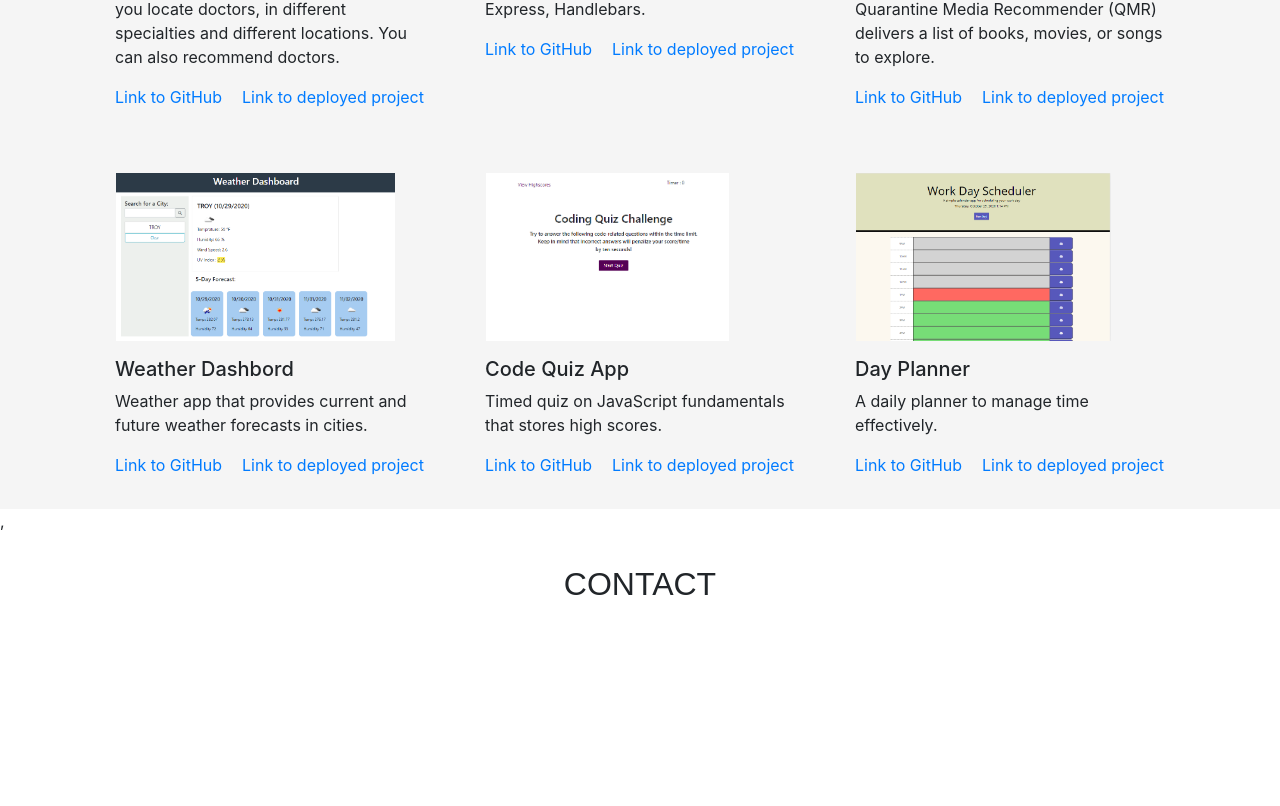
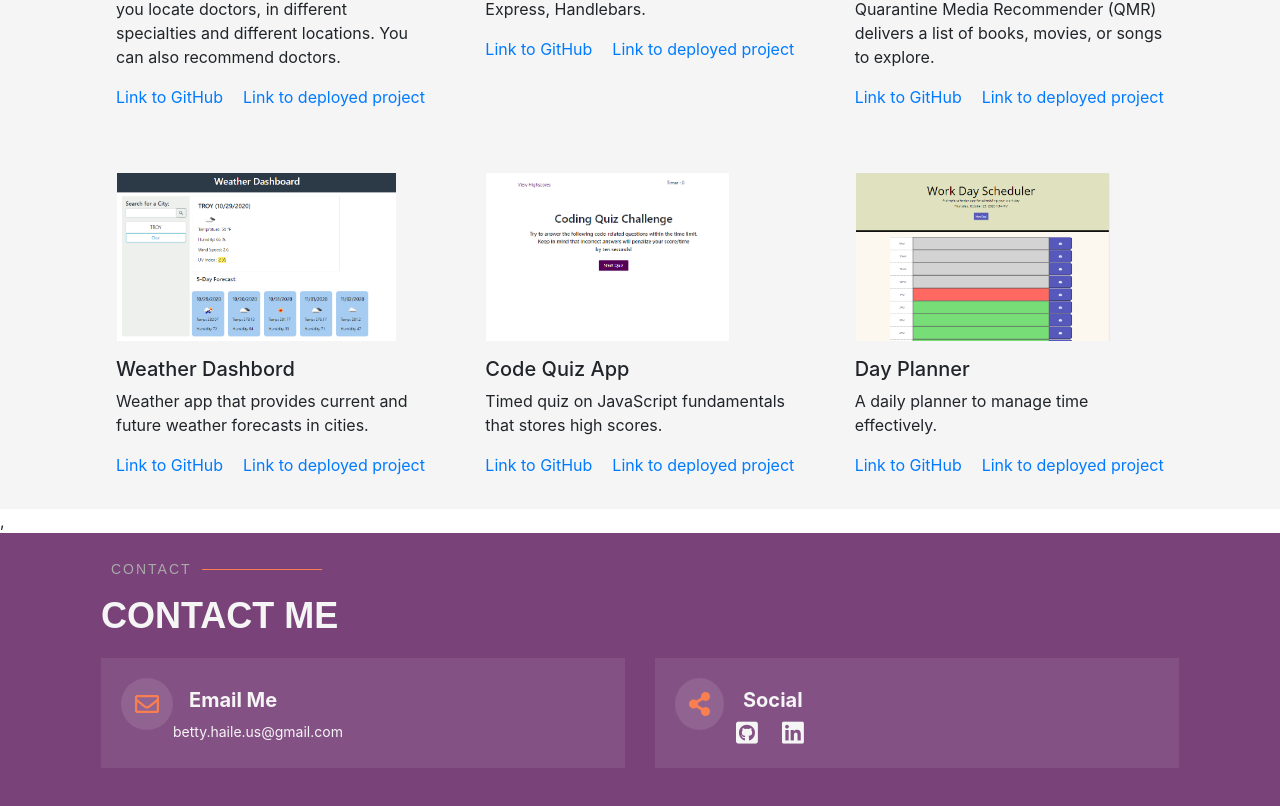
Before and after one commit to bettycode/React-Portfolio, a React (Create React App) app in the folder portfolio/: page /CONTACT in a window 1280 px wide. Shown: the part 1554-2360 px from the top of the page. Before the commit the page ends 2165 px from the top, so only its background shows below. Built offline with nearby package versions, Linux system fonts and the light colour scheme.

Commit message:
added contact me section

```diff
--- a/portfolio/public/index.html
+++ b/portfolio/public/index.html
@@ -15,6 +15,7 @@
       user's mobile device or desktop. See https://developers.google.com/web/fundamentals/web-app-manifest/
     -->
     <link rel="manifest" href="%PUBLIC_URL%/manifest.json" />
+    <link rel="stylesheet" href="https://cdnjs.cloudflare.com/ajax/libs/font-awesome/5.14.0/css/all.min.css">
     <!--
       Notice the use of %PUBLIC_URL% in the tags above.
       It will be replaced with the URL of the `public` folder during the build.
--- a/portfolio/src/components/Contact/Contact.css
+++ b/portfolio/src/components/Contact/Contact.css
@@ -0,0 +1,125 @@
+
+
+.info{
+
+    top: 100px;
+    bottom: auto;
+    opacity: 1;
+    padding-bottom: 45px;
+
+
+}
+/*
+.info-get{
+    overflow: hidden;
+    position: relative;
+    width: 100%;
+    top: 140px;
+
+    margin-left: 10rem;
+    margin-right: 10rem;
+    width: auto;
+    z-index: 2;
+    background:white;
+} */
+.info-title h2{
+    text-align: left;
+    font-size: 14px;
+    font-weight: 500;
+    padding: 10px;
+    padding-top:2rem;
+    line-height: 1px;
+    margin: 0 0 20px 0;
+    letter-spacing: 2px;
+    text-transform: uppercase;
+    color: #aaaaaa;
+    font-family: "Poppins", sans-serif;
+}
+.info-title h2::after{
+    content: "";
+    width: 120px;
+    height: 1px;
+    display: inline-block;
+    background:#F97F51;
+    margin: 4px 10px;
+}
+.info-title p{
+    margin: 0;
+    margin: -15px 0 15px 0;
+    font-size: 36px;
+    font-weight: 700;
+    text-transform: uppercase;
+    font-family: "Poppins", sans-serif;
+    color:whitesmoke;
+}
+
+@media (max-width:600px){
+.info-get{
+      margin-left: 0;
+      margin-right: 0;
+
+}
+}
+
+.row-info{
+    margin-top: 5rem;
+}
+.row{
+    padding-left: 1px;
+    padding-right: 1px;
+    margin: 0;
+}
+
+
+
+.item1{
+    align-items: stretch;
+    display: flex!important;
+
+}
+.item2{
+    align-items: stretch;
+    display: flex!important;
+
+}
+.cont-box{
+    color: #444444;
+    padding: 20px;
+    width: 100%;
+    background: rgba(255, 255, 255, 0.08);
+}
+
+
+.cont-box h3{
+    font-size: 20px;
+    color:whitesmoke;
+    font-weight: 700;
+    margin: 10px 0 8px 68px;
+}
+.cont-box p{
+    padding: 0;
+    color: whitesmoke;
+    line-height: 24px;
+    font-size: 14px;
+    margin: 5px 0 0 38px;
+}
+.cont-box i.sol{
+    font-size: 24px;
+    color:#F97F51 ;
+    border-radius: 50%;
+    padding: 14px;
+    float: left;
+    background: rgba(255, 255, 255, 0.1);
+
+}.cont-box .small-sol a{
+    font-size: 25px;
+    display: inline-block;
+    color:whitesmoke;
+    line-height: 1;
+    margin-right: 12px;
+    margin-left: 12px;
+    transition: 0.3s;
+}
+.cont-box .small-sol a:hover{
+    color:#F97F51 ;
+}
--- a/portfolio/src/components/Contact/Contact.js
+++ b/portfolio/src/components/Contact/Contact.js
@@ -3,8 +3,44 @@ import './Contact.css'
 
 export default function contact() {
     return (
-        <div>
-            <h2>contact</h2>
+        <div id="contact" class="info-show "style ={{background:"#794279"}}>
+            <div class="container info info-get">
+                <div class=" row info-title">
+                    <div class="col-lg-12">
+                        <h2>Contact</h2>
+                        <p>Contact Me</p>
+
+                    </div>
+
+
+                </div>
+
+                <div class="row info-row">
+                    <div class="col-md-6 item1">
+                        <div class="cont-box">
+                            <i class=" sol far fa-2x fa-envelope"></i>
+
+                            <h3>Email Me</h3>
+                            <p>betty.haile.us@gmail.com</p>
+
+                        </div>
+
+                    </div>
+
+                    <div class="col-md-6 item2">
+                        <div class="cont-box">
+                            <i class="fas fa-2x fa-share-alt sol" ></i>
+                            <h3>Social</h3>
+                            <div class="small-sol">
+                                  <a href="https://github.com/bettycode" target="#"><i class="fab fa-github-square"></i></a>
+                                  <a href="https://www.linkedin.com/in/betty403926d/" target="#"><i class="fab fa-linkedin"></i></a>
+                            </div>
+                        </div>
+                    </div>
+                </div>
+
+            </div>
+
         </div>
     )
 }
```
